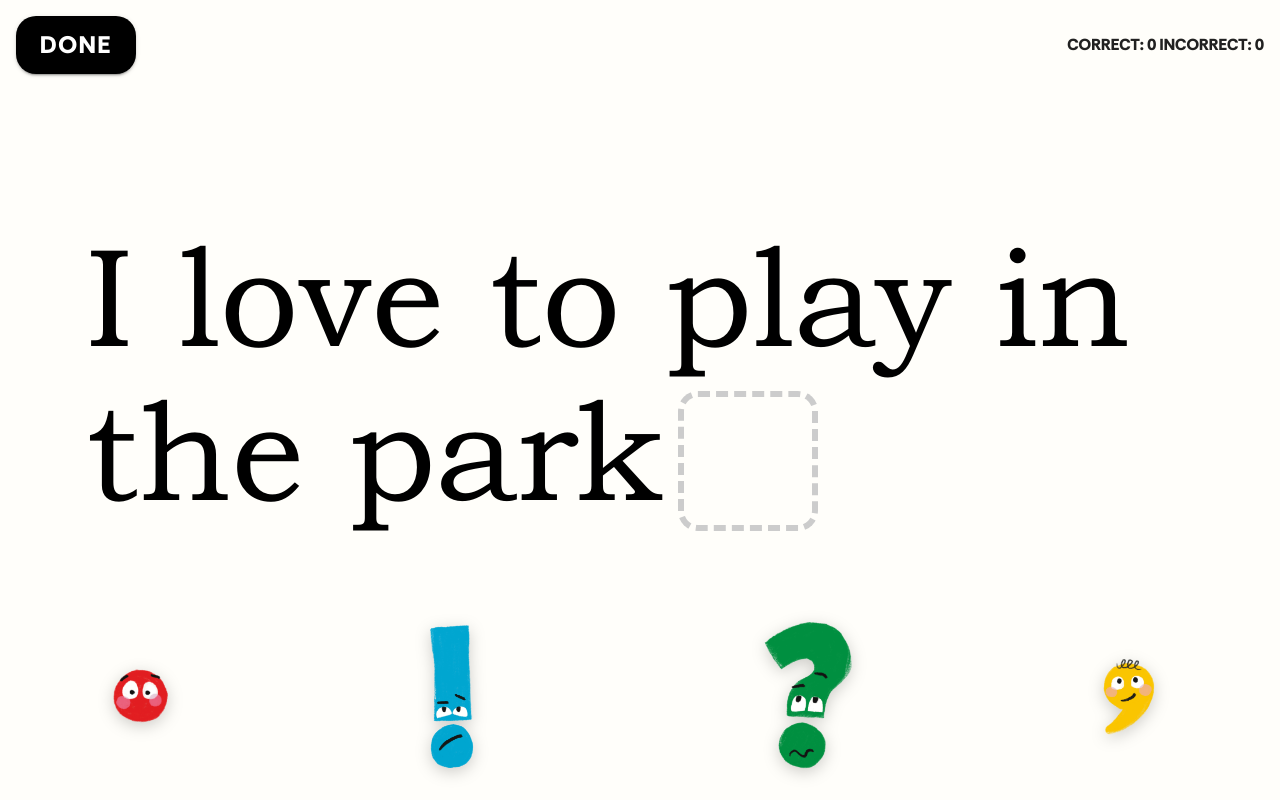
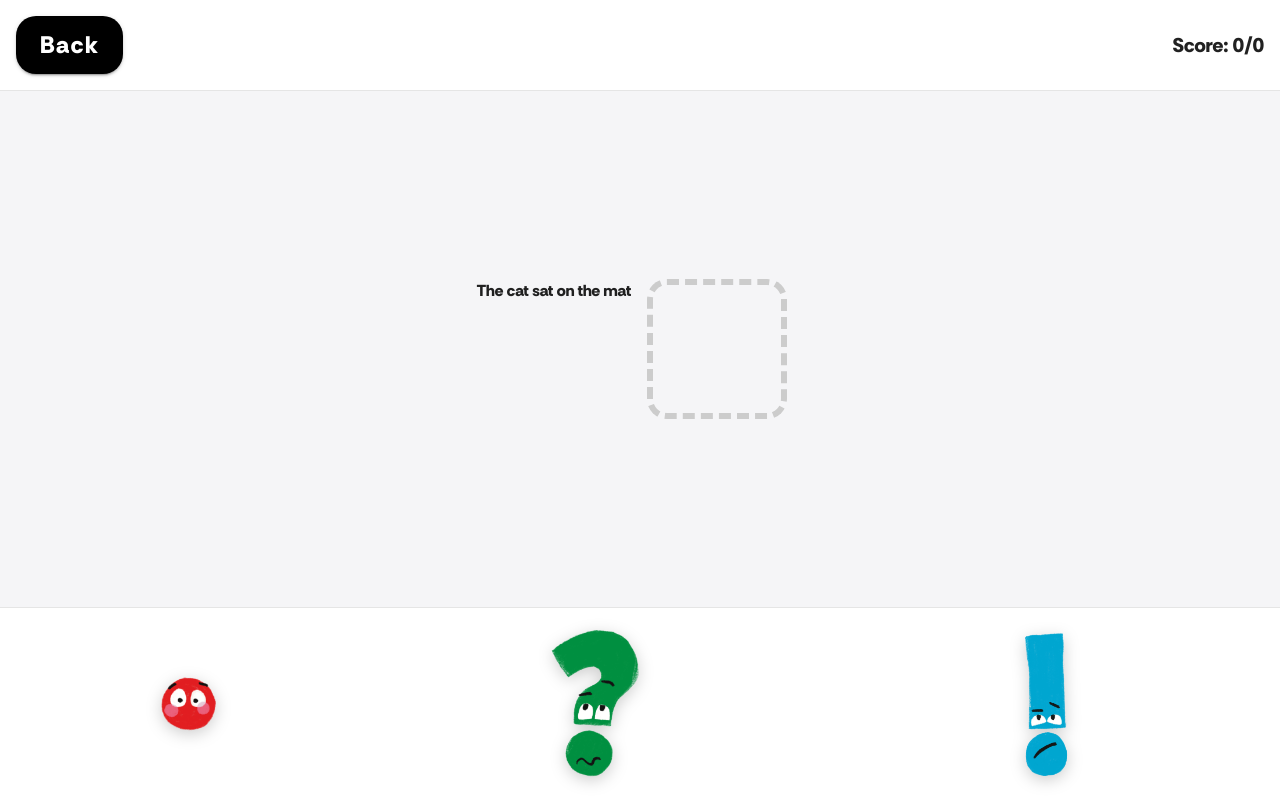
Before and after one commit to benediktlehnert/punx-app-new, a React (Create React App) app: page /#/game in a window 1280 px wide. Built offline with nearby package versions, Linux system fonts and the light colour scheme.

Commit message:
This broke shit

```diff
--- a/src/index.css
+++ b/src/index.css
@@ -1,5 +1,9 @@
 body {
   margin: 0;
+  overflow: hidden;
+  position: fixed;
+  width: 100%;
+  height: 100%;
   font-family: -apple-system, BlinkMacSystemFont, 'Segoe UI', 'Roboto', 'Oxygen',
     'Ubuntu', 'Cantarell', 'Fira Sans', 'Droid Sans', 'Helvetica Neue',
     sans-serif;
--- a/src/screens/GameScreen.tsx
+++ b/src/screens/GameScreen.tsx
@@ -1,83 +1,30 @@
 import * as React from 'react';
-import { Box, Typography, Button, Grid, Dialog, DialogContent, DialogActions } from '@mui/material';
+import { Box, Typography } from '@mui/material';
 import { useNavigate } from 'react-router-dom';
-import { useGame } from '../context/GameContext';
 import PunctuationCharacter from '../components/PunctuationCharacter';
-import { shuffleArray } from '../utils/shuffle';
+import GameOverDialog from '../components/GameOverDialog';
 import { Button as CustomButton } from '../components/Button';
 
-type Phrase = {
+// Types
+type PunctuationType = 'period' | 'question' | 'exclamation' | 'comma';
+
+interface Phrase {
   text: string;
-  answer: string;
-  position: 'end' | number; // 'end' or index where punctuation should go
-};
-
-type PhraseCollection = {
-  period: Phrase[];
-  exclamation: Phrase[];
-  question: Phrase[];
-  comma: Phrase[];
-};
-
-const samplePhrases: PhraseCollection = {
-  period: [
-    { text: "I love to play in the park", answer: "period", position: 'end' },
-    { text: "The sun is shining today", answer: "period", position: 'end' },
-  ],
-  exclamation: [
-    { text: "What a wonderful day", answer: "exclamation", position: 'end' },
-    { text: "I can’t believe it", answer: "exclamation", position: 'end' },
-  ],
-  question: [
-    { text: "How are you today", answer: "question", position: 'end' },
-    { text: "Where did you go", answer: "question", position: 'end' },
-  ],
-  comma: [
-    { text: "After the movie we went home", answer: "comma", position: 2 }, // After index 2 (after "movie")
-    { text: "Yes I would love to", answer: "comma", position: 0 }, // After index 1 (after "Yes")
-  ],
-};
-
-type PunctuationType = 'period' | 'exclamation' | 'question' | 'comma';
-
-const punctuationTypes: PunctuationType[] = ['period', 'exclamation', 'question', 'comma'];
-
-interface FeedbackMessage {
-  text: string;
-  type: 'success' | 'error';
+  punctuation: PunctuationType;
+  position: number | 'end';
 }
 
-interface GameOverDialogProps {
-  open: boolean;
-  onClose: () => void;
-  score: { correct: number; incorrect: number };
-}
+const PUNCTUATION_TYPES: PunctuationType[] = ['period', 'question', 'exclamation'];
 
-const GameOverDialog = ({ open, onClose, score }: GameOverDialogProps) => (
-  <Dialog open={open} onClose={onClose}>
-    <DialogContent>
-      <Typography variant="h4" sx={{ mb: 2 }}>Time's Up!</Typography>
-      <Typography variant="h6" sx={{ color: 'success.main', mb: 1 }}>
-        Correct Answers: {score.correct}
-      </Typography>
-      <Typography variant="h6" sx={{ color: 'error.main', mb: 2 }}>
-        Incorrect Answers: {score.incorrect}
-      </Typography>
-      <Typography variant="body1">
-        {score.correct > score.incorrect
-          ? "Great job! You're getting really good at this!"
-          : "Keep practicing, you're getting better!"}
-      </Typography>
-    </DialogContent>
-    <DialogActions>
-      <Button onClick={onClose}>Play Again</Button>
-    </DialogActions>
-  </Dialog>
-);
+const PHRASES: Phrase[] = [
+  { text: 'The cat sat on the mat', punctuation: 'period', position: 'end' },
+  { text: 'Where did the dog go', punctuation: 'question', position: 'end' },
+  { text: 'I love ice cream', punctuation: 'exclamation', position: 'end' },
+  // ... rest of your phrases
+];
 
 const GameScreen = () => {
   const navigate = useNavigate();
-  const { punctuationType, settings } = useGame();
   const [currentPhraseIndex, setCurrentPhraseIndex] = React.useState(0);
   const [currentPhrase, setCurrentPhrase] = React.useState<Phrase | null>(null);
   const [selectedMark, setSelectedMark] = React.useState<PunctuationType | null>(null);
@@ -86,106 +33,20 @@ const GameScreen = () => {
   const [hasStarted, setHasStarted] = React.useState(false);
   const [timeLeft, setTimeLeft] = React.useState<number | null>(null);
   const [gameOverOpen, setGameOverOpen] = React.useState(false);
-  const [shuffledTypes, setShuffledTypes] = React.useState<PunctuationType[]>(['period', 'exclamation', 'question', 'comma']);
-  const [feedback, setFeedback] = React.useState<FeedbackMessage | null>(null);
-  const timerRef = React.useRef<NodeJS.Timeout | null>(null);
-
-  const phrases = React.useMemo(() => shuffleArray(Object.values(samplePhrases).flat()), []);
 
   React.useEffect(() => {
-    setCurrentPhrase(phrases[currentPhraseIndex]);
-  }, [currentPhraseIndex, phrases]);
-
-  const startTimer = React.useCallback(() => {
-    if (!hasStarted && settings.timer) {
-      setHasStarted(true);
-      setTimeLeft(settings.timeLimit);
-    }
-  }, [hasStarted, settings.timer, settings.timeLimit]);
-
-  React.useEffect(() => {
-    if (hasStarted && settings.timer && timeLeft !== null && timeLeft > 0) {
-      timerRef.current = setInterval(() => {
-        setTimeLeft((prev) => {
-          if (prev === null || prev <= 1) {
-            if (timerRef.current) {
-              clearInterval(timerRef.current);
-            }
-            setGameOverOpen(true);
-            return 0;
-          }
-          return prev - 1;
-        });
-      }, 1000);
-
-      return () => {
-        if (timerRef.current) {
-          clearInterval(timerRef.current);
-        }
-      };
-    }
-  }, [hasStarted, settings.timer, timeLeft]);
-
-  React.useEffect(() => {
-    return () => {
-      if (timerRef.current) {
-        clearInterval(timerRef.current);
-      }
-    };
-  }, []);
-
-  const handleFirstInteraction = () => {
-    startTimer();
-  };
-
-  const getFeedbackMessage = (type: string, isCorrect: boolean): FeedbackMessage => {
-    if (isCorrect) {
-      return {
-        text: "Great job! That's exactly right!",
-        type: 'success'
-      };
-    }
-
-    const correctType = currentPhrase?.answer;
-    switch (correctType) {
-      case 'period':
-        return {
-          text: "This sentence needs a period to show it's complete.",
-          type: 'error'
-        };
-      case 'question':
-        return {
-          text: "This is a question, so it needs a question mark.",
-          type: 'error'
-        };
-      case 'exclamation':
-        return {
-          text: "This sentence shows strong feeling or emotion, so it needs an exclamation mark!",
-          type: 'error'
-        };
-      case 'comma':
-        return {
-          text: "A comma is needed here to separate parts of the sentence.",
-          type: 'error'
-        };
-      default:
-        return {
-          text: "That's not quite right. Try again!",
-          type: 'error'
-        };
-    }
-  };
+    setCurrentPhrase(PHRASES[currentPhraseIndex]);
+  }, [currentPhraseIndex]);
 
   const handleCharacterSelect = (type: PunctuationType) => {
     if (!currentPhrase) return;
 
-    // Start timer on first interaction if not started
     if (!hasStarted) {
       startTimer();
     }
 
     setSelectedMark(type);
-    const isCorrectMark = type === currentPhrase.answer;
+    const isCorrectMark = type === currentPhrase.punctuation;
     setIsCorrect(isCorrectMark);
 
     if (isCorrectMark) {
@@ -200,7 +61,6 @@ const GameScreen = () => {
       }));
     }
 
-    // Wait for animation then move to next phrase
     setTimeout(() => {
       setSelectedMark(null);
       setIsCorrect(null);
@@ -209,35 +69,31 @@ const GameScreen = () => {
   };
 
   const goToNextPhrase = () => {
-    const nextIndex = (currentPhraseIndex + 1) % phrases.length;
+    const nextIndex = (currentPhraseIndex + 1) % PHRASES.length;
     setCurrentPhraseIndex(nextIndex);
   };
 
-  const handleDrop = (e: React.DragEvent<HTMLElement>) => {
-    e.preventDefault();
-    e.currentTarget.classList.remove('dragover');
-    const droppedType = e.dataTransfer.getData('application/punctuation') as PunctuationType;
-
-    console.log('Dropped type:', droppedType); // Add this for debugging
-
-    if (droppedType) {
-      handleCharacterSelect(droppedType);
-    }
+  const startTimer = () => {
+    setHasStarted(true);
+    setTimeLeft(60);
   };
 
-  const handleDragOver = (e: React.DragEvent<HTMLDivElement>) => {
-    e.preventDefault(); // This is crucial for enabling drop
-    e.currentTarget.style.backgroundColor = 'rgba(0, 0, 0, 0.1)';
-  };
+  React.useEffect(() => {
+    let timer: NodeJS.Timeout;
+    if (hasStarted && timeLeft !== null && timeLeft > 0) {
+      timer = setTimeout(() => setTimeLeft(timeLeft - 1), 1000);
+    } else if (timeLeft === 0) {
+      setGameOverOpen(true);
+    }
+    return () => clearTimeout(timer);
+  }, [timeLeft, hasStarted]);
 
-  const handleDragLeave = (e: React.DragEvent<HTMLDivElement>) => {
-    e.preventDefault();
-    e.currentTarget.style.backgroundColor = 'transparent';
-  };
-
-  const handleDragStart = (e: React.DragEvent) => {
-    startTimer();
-    e.dataTransfer.setData('text/plain', e.currentTarget.id);
+  const handleGameOverClose = () => {
+    setGameOverOpen(false);
+    setScore({ correct: 0, incorrect: 0 });
+    setTimeLeft(null);
+    setHasStarted(false);
+    setCurrentPhraseIndex(0);
   };
 
   const renderPhrase = () => {
@@ -246,40 +102,10 @@ const GameScreen = () => {
     const words = currentPhrase.text.split(' ');
 
     return (
-      <div
-        style={{
-          width: '100%',
-          textAlign: 'center',
-          willChange: 'transform',
-          transform: 'translateZ(0)',
-          backfaceVisibility: 'hidden'
-        }}
-      >
-        <div
-          style={{
-            fontFamily: '"Bookman Old Style Regular", "Bookman", "URW Bookman L", serif',
-            fontWeight: 'normal',
-            fontSize: window.innerWidth < 600 ? '80px' :
-                     window.innerWidth < 960 ? '100px' :
-                     window.innerWidth < 1280 ? '120px' : '140px',
-            lineHeight: '1.1',
-            display: 'inline-block',
-            textAlign: 'left',
-            maxWidth: '90%',
-            margin: '0 auto',
-            WebkitFontSmoothing: 'antialiased',
-            WebkitTextSizeAdjust: '100%',
-            color: '#000000'
-          }}
-        >
+      <div style={{ textAlign: 'center' }}>
         {words.map((word, index) => (
           <React.Fragment key={index}>
-              <span style={{
-                display: 'inline-block',
-                fontFamily: '"Bookman Old Style Regular", "Bookman", "URW Bookman L", serif'
-              }}>
             {word}
-              </span>
             {(currentPhrase.position === index ||
               (index === words.length - 1 && currentPhrase.position === 'end')) && (
               <span
@@ -293,24 +119,7 @@ const GameScreen = () => {
                   margin: '0 16px',
                   verticalAlign: 'top',
                   justifyContent: 'center',
-                    alignItems: 'center',
-                    transition: 'all 0.3s cubic-bezier(0.4, 0, 0.2, 1)'
-                  }}
-                  onDragOver={(e) => {
-                    e.preventDefault();
-                    e.currentTarget.style.border = '6px dashed #666';
-                    e.currentTarget.style.transform = 'scale(1.05)';
-                  }}
-                  onDragLeave={(e) => {
-                    e.preventDefault();
-                    e.currentTarget.style.border = '6px dashed #ccc';
-                    e.currentTarget.style.transform = 'scale(1)';
-                  }}
-                  onDrop={(e) => {
-                    e.preventDefault();
-                    e.currentTarget.style.border = '6px dashed #ccc';
-                    e.currentTarget.style.transform = 'scale(1)';
-                    handleDrop(e);
+                  alignItems: 'center'
                 }}
               >
                 {selectedMark && (
@@ -328,133 +137,89 @@ const GameScreen = () => {
           </React.Fragment>
         ))}
       </div>
-      </div>
     );
   };
 
-  const handleGameOverClose = () => {
-    setGameOverOpen(false);
-    navigate('/select');
-  };
+  return (
+    <Box
+      sx={{
+        height: '100vh',
+        display: 'flex',
+        flexDirection: 'column',
+        overflow: 'hidden',
+        bgcolor: '#F5F5F7'
+      }}
+    >
+      {/* Sticky Header */}
+      <Box
+        sx={{
+          position: 'sticky',
+          top: 0,
+          padding: 2,
+          backgroundColor: 'white',
+          zIndex: 10,
+          borderBottom: '1px solid rgba(0,0,0,0.1)',
+          display: 'flex',
+          justifyContent: 'space-between',
+          alignItems: 'center'
+        }}
+      >
+        <Box sx={{ display: 'flex', alignItems: 'center', gap: 2 }}>
+          <CustomButton onClick={() => navigate('/select')}>
+            Back
+          </CustomButton>
+          {timeLeft !== null && (
+            <Typography variant="h6">
+              Time: {timeLeft}s
+            </Typography>
+          )}
+        </Box>
+        <Typography variant="h6">
+          Score: {score.correct}/{score.correct + score.incorrect}
+        </Typography>
+      </Box>
 
-  const formatTime = (seconds: number | null): string => {
-    if (seconds === null) return "0:00";
-    const minutes = Math.floor(seconds / 60);
-    const remainingSeconds = seconds % 60;
-    return `${minutes}:${remainingSeconds.toString().padStart(2, '0')}`;
-  };
-
-  const TimerDisplay = () => (
-    <Box sx={{
-      position: 'absolute',
-      top: 16,
-      right: 16,
-      backgroundColor: (!hasStarted || timeLeft === null) ? 'primary.main' :
-                      timeLeft < 10 ? 'error.main' : 'primary.main',
-      color: 'white',
-      borderRadius: '50%',
-      width: 80,
-      height: 80,
+      {/* Main Content Area */}
+      <Box
+        sx={{
+          flex: 1,
+          overflow: 'auto',
           display: 'flex',
           alignItems: 'center',
           justifyContent: 'center',
-      transition: 'background-color 0.3s ease',
-      boxShadow: 2
-    }}>
-      <Typography
-        variant="h6"
-        sx={{
-          fontFamily: 'monospace',
-          fontWeight: 'bold'
+          padding: 2
         }}
       >
-        {formatTime(timeLeft)}
-      </Typography>
-    </Box>
-  );
-
-  React.useEffect(() => {
-    if (settings.timer) {
-      setTimeLeft(settings.timeLimit);
-    }
-  }, [settings.timer, settings.timeLimit]);
-
-  const TopBar = () => (
-    <Box sx={{
-      display: 'flex',
-      justifyContent: 'space-between',
-      alignItems: 'center',
-      padding: '16px',
-      width: '100%'
-    }}>
-      <CustomButton onClick={() => navigate('/select')}>
-        DONE
-      </CustomButton>
-      <Typography sx={{
-        fontFamily: '"Rethink Sans", Arial, sans-serif',
-        fontWeight: 800
-      }}>
-        CORRECT: {score.correct} INCORRECT: {score.incorrect}
-      </Typography>
-    </Box>
-  );
-
-  return (
-    <Box sx={{
-      height: '100vh',
-      display: 'flex',
-      flexDirection: 'column',
-      position: 'relative'
-    }}>
-      <TopBar />
-
-      <Box sx={{
-        flex: 1,
-        display: 'flex',
-        flexDirection: 'column',
-        justifyContent: 'center',
-        padding: '24px',
-        paddingBottom: '120px',
-        paddingTop: '12px',
-      }}>
-        <Box sx={{
-          flex: 1,
-          display: 'flex',
-          alignItems: 'center',
-          justifyContent: 'center'
-        }}>
         {renderPhrase()}
       </Box>
-      </Box>
 
-      <Box sx={{
-        position: 'fixed',
+      {/* Sticky Footer */}
+      <Box
+        sx={{
+          position: 'sticky',
           bottom: 0,
-        left: 0,
-        right: 0,
+          padding: 2,
+          backgroundColor: 'white',
+          zIndex: 10,
+          borderTop: '1px solid rgba(0,0,0,0.1)',
           display: 'flex',
           justifyContent: 'center',
-        alignItems: 'center',
-        gap: '32px',
-        padding: '24px',
-        minHeight: '120px',
-        backgroundColor: 'transparent',
-        zIndex: 2
-      }}>
-        {shuffledTypes.map((type) => (
+          gap: 2
+        }}
+      >
+        {PUNCTUATION_TYPES.map((type) => (
           <PunctuationCharacter
             key={type}
             type={type}
             onClick={() => handleCharacterSelect(type)}
-            isCorrect={undefined}
             isDraggable={true}
-            onDragStart={() => setSelectedMark(null)}
+            onDragStart={() => {}}
             onSelect={handleCharacterSelect}
+            isCorrect={selectedMark === type ? isCorrect : undefined}
           />
         ))}
       </Box>
 
-      {settings.timer && <TimerDisplay />}
       <GameOverDialog
         open={gameOverOpen}
         onClose={handleGameOverClose}
```
Also changed, not shown: src/screens/SelectScreen.tsx (+33 -16 lines), 9 other files (tests, documents, lock files or other folders). Lines whose indentation alone changed are shown as unchanged.
